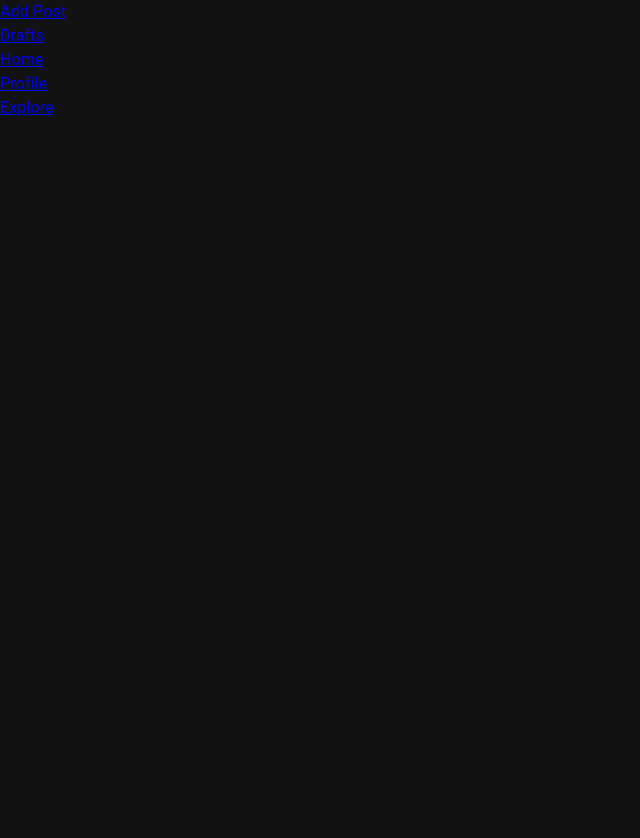
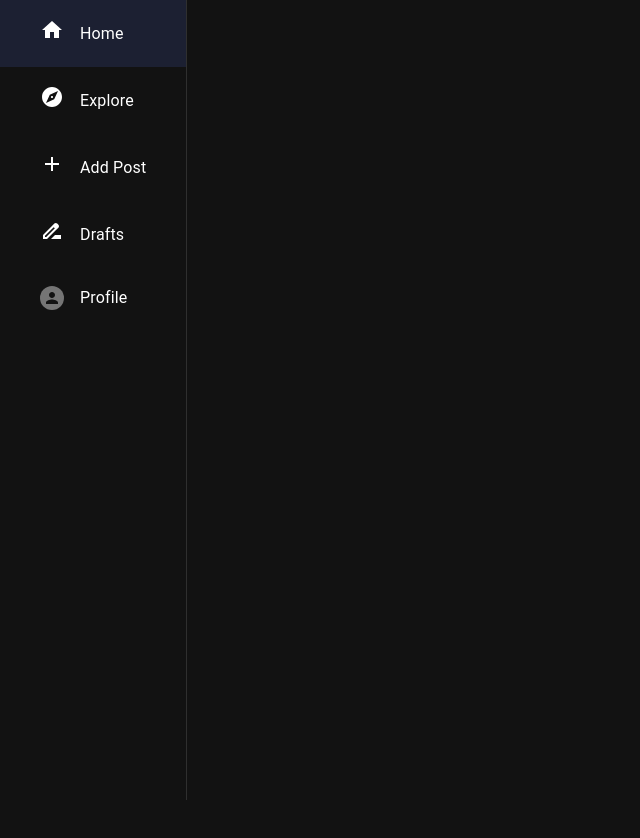
Before and after one commit to rikotacards/storymode, a Next.js app: page / in a window 1280 px wide. Shown: the top 838 px of the page, without its empty margins (0-640 px from the left). After the commit the page ends 800 px from the top, so only its background shows below. Built offline with nearby package versions, Linux system fonts and the light colour scheme.

Commit message:
add menu styling.

```diff
--- a/src/components/Layout/Layout.module.css
+++ b/src/components/Layout/Layout.module.css
@@ -1,8 +1,17 @@
 .main {
   display: flex;
-  flex-direction: column;
-  justify-content: space-between;
-  align-items: center;
-  padding: 6rem;
+  flex-direction: row;
+  /* justify-content: space-between; */
+  /* align-items: center; */
   min-height: 100vh;
+  position: relative;
 }
+.mainColumn {
+  flex-grow: 1;
+
+}
+.layoutMenuDesktop {
+  height: 100%;
+  display: flex;
+  position: 'sticky'
+}
--- a/src/components/Layout/Layout.tsx
+++ b/src/components/Layout/Layout.tsx
@@ -6,11 +6,15 @@ interface LayoutProps {
 }
 export const Layout: React.FC<LayoutProps> = ({children}) => {
   return (
-    <>
+    <div className={styles.main}>
+      <div className={styles.layoutMenuDesktop}>
+
     <SideMenu/>
-    <main>
+      </div>
+    <main className={styles.mainColumn}>
+
       {children}
     </main>
-    </>
+    </div>
   )
 }
--- a/src/components/MenuItem/MenuItem.tsx
+++ b/src/components/MenuItem/MenuItem.tsx
@@ -1,15 +1,34 @@
-import { Typography } from "@mui/material";
+import { Typography, MenuItem as M, ListItemText } from "@mui/material";
 import Link from "next/link";
 import React from "react";
+import { usePathname } from 'next/navigation';
 interface MenuItemProps {
   path: string;
   name: string;
+  icon: React.ReactNode;
 }
 export const MenuItem: React.FC<MenuItemProps> = (props) => {
-  const { path, name } = props;
+  const { path, name, icon } = props;
+  const p = usePathname();
   return (
-    <Link href={path}>
-      <Typography>{name}</Typography>
-    </Link>
+    <M selected={p === path}>
+      <div
+        style={{
+          display: "flex",
+          alignItems: "center",
+          padding: "12px 24px 12px 24px",
+        }}
+      >
+        <div style={{ marginRight: "16px" }}>{icon}</div>
+        <ListItemText>
+          <Link
+            href={path}
+            style={{ textDecoration: "none", color: "inherit" }}
+          >
+            <Typography>{name}</Typography>
+          </Link>
+        </ListItemText>
+      </div>
+    </M>
   );
 };
--- a/src/components/SideMenu/SideMenu.tsx
+++ b/src/components/SideMenu/SideMenu.tsx
@@ -1,20 +1,27 @@
+import { Avatar, Card, Drawer, MenuList, Paper, SwipeableDrawer } from "@mui/material";
 import React from "react";
 import { MenuItem } from "../MenuItem/MenuItem";
-import styles from './SideMenu.module.css'
+import styles from "./SideMenu.module.css";
+import HomeIcon from '@mui/icons-material/Home';
+import ExploreIcon from '@mui/icons-material/Explore';
+import AddIcon from '@mui/icons-material/Add';
+import DriveFileRenameOutlineIcon from '@mui/icons-material/DriveFileRenameOutline';
 const menuItems = [
-  { name: "Add Post", path: "/add-post" },
-  { name: "Drafts", path: "/drafts" },
-  { name: "Home", path: "/" },
-  { name: "Profile", path: "/max" },
-  { name: "Explore", path: "/explore" },
+  { name: "Home", path: "/", icon: <HomeIcon/> },
+  { name: "Explore", path: "/explore", icon: <ExploreIcon/> },
+  { name: "Add Post", path: "/add-post", icon: <AddIcon/> },
+  { name: "Drafts", path: "/drafts", icon: <DriveFileRenameOutlineIcon/> },
+  { name: "Profile", path: "/max", icon: <Avatar sx={{height: 24, width: 24}}/> },
 ];
 
 export const SideMenu: React.FC = () => {
   return (
-    <div className={styles.sidemenu}>
-      {menuItems.map((item) => (
-        <MenuItem key={item.name} name={item.name} path={item.path} />
-      ))}
-    </div>
+    <Paper>
+      <Drawer anchor={"left"} open={true} variant="permanent">
+        {menuItems.map((item) => (
+          <MenuItem icon={item.icon} key={item.name} name={item.name} path={item.path} />
+        ))}
+      </Drawer>
+    </Paper>
   );
 };
```
